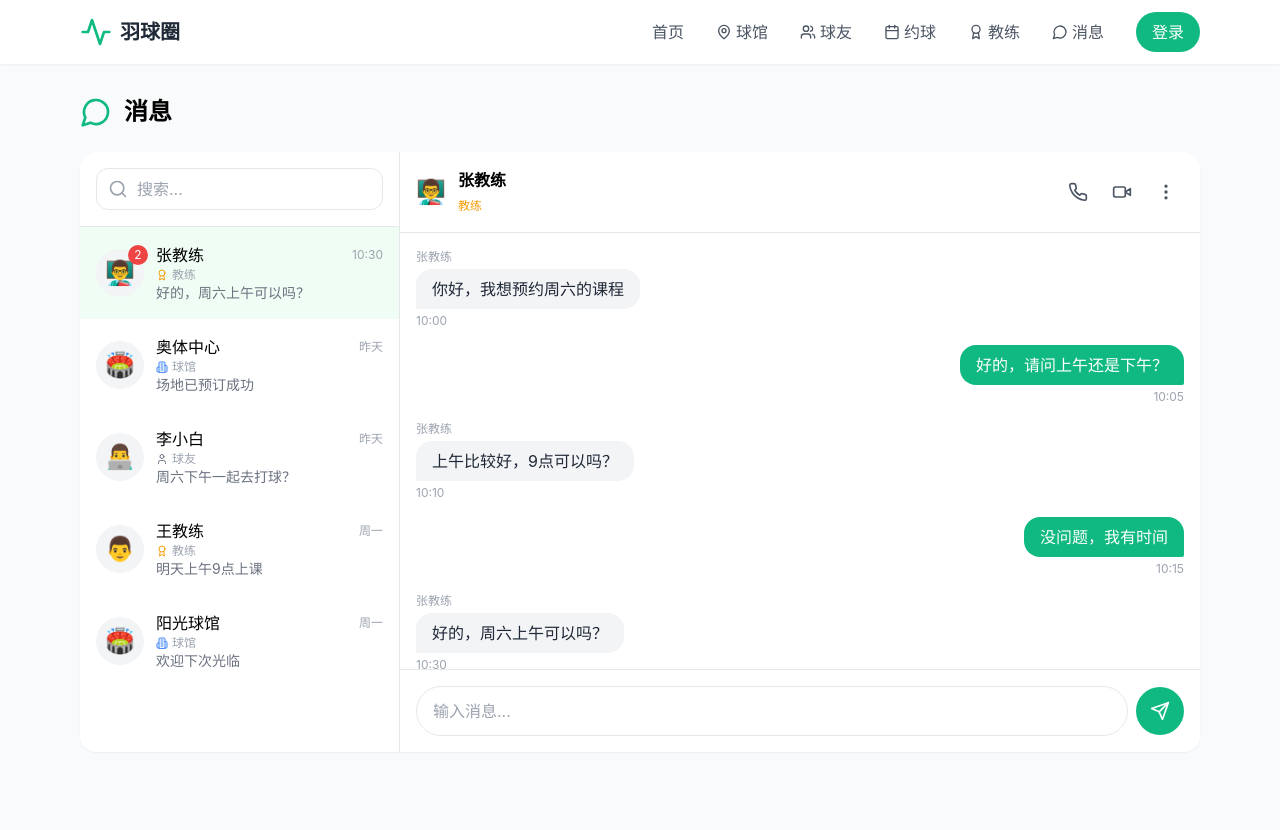
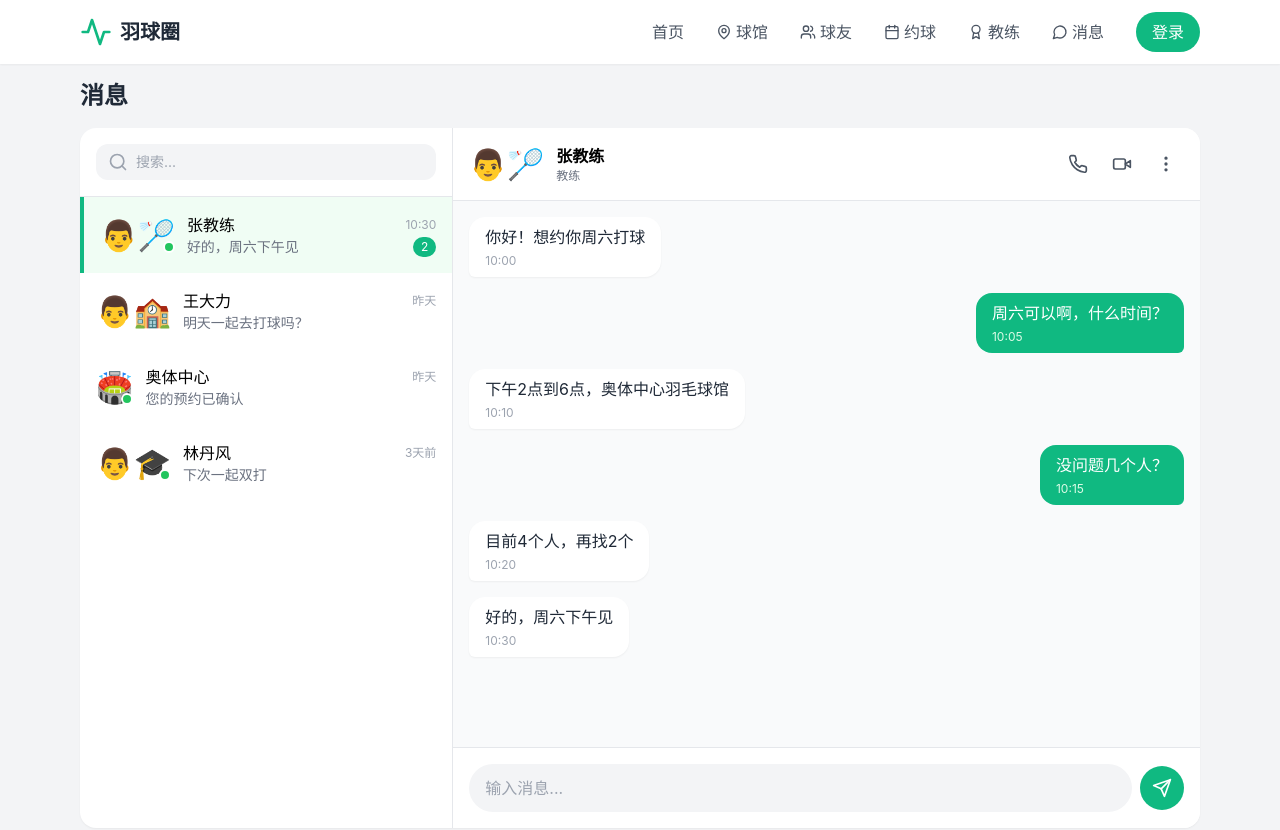
Before and after one commit to tomisnotcat/badminton-venue, a Next.js app: page /messages in a window 1280 px wide. Shown: the top 830 px of the page. Built offline with nearby package versions, Linux system fonts and the light colour scheme.

Commit message:
feat: 优化首页、消息页面

```diff
--- a/src/app/messages/page.js
+++ b/src/app/messages/page.js
@@ -1,153 +1,179 @@
 'use client'
 
 import { useState } from 'react'
-import { MessageCircle, Search, Send, Phone, Video, MoreVertical, User, Building2, Award } from 'lucide-react'
+import { Search, Send, Phone, Video, MoreVertical, User, MessageCircle } from 'lucide-react'
+
+// 模拟消息数据
+const mockChats = [
+  {
+    id: 1,
+    name: '张教练',
+    role: 'coach',
+    roleName: '教练',
+    avatar: '👨🏸',
+    lastMessage: '好的，周六下午见',
+    time: '10:30',
+    unread: 2,
+    online: true,
+  },
+  {
+    id: 2,
+    name: '王大力',
+    role: 'player',
+    roleName: '球友',
+    avatar: '👨🏫',
+    lastMessage: '明天一起去打球吗？',
+    time: '昨天',
+    unread: 0,
+    online: false,
+  },
+  {
+    id: 3,
+    name: '奥体中心',
+    role: 'venue',
+    roleName: '球馆',
+    avatar: '🏟️',
+    lastMessage: '您的预约已确认',
+    time: '昨天',
+    unread: 0,
+    online: true,
+  },
+  {
+    id: 4,
+    name: '林丹风',
+    role: 'player',
+    roleName: '球友',
+    avatar: '👨🎓',
+    lastMessage: '下次一起双打',
+    time: '3天前',
+    unread: 0,
+    online: true,
+  },
+]
+
+const mockMessages = [
+  { id: 1, sender: 'other', text: '你好！想约你周六打球', time: '10:00' },
+  { id: 2, sender: 'me', text: '周六可以啊，什么时间？', time: '10:05' },
+  { id: 3, sender: 'other', text: '下午2点到6点，奥体中心羽毛球馆', time: '10:10' },
+  { id: 4, sender: 'me', text: '没问题几个人？', time: '10:15' },
+  { id: 5, sender: 'other', text: '目前4个人，再找2个', time: '10:20' },
+  { id: 6, sender: 'other', text: '好的，周六下午见', time: '10:30' },
+]
 
 export default function MessagesPage() {
-  const [selectedChat, setSelectedChat] = useState(1)
-  const [newMessage, setNewMessage] = useState('')
+  const [selectedChat, setSelectedChat] = useState(mockChats[0])
+  const [search, setSearch] = useState('')
+  const [message, setMessage] = useState('')
 
-  const currentUser = { name: '我', avatar: '🏸' }
-
-  const users = [
-    { id: 1, name: '张教练', avatar: '👨‍🏫', role: '教练', lastMsg: '好的，周六上午可以吗？', time: '10:30', unread: 2 },
-    { id: 2, name: '奥体中心', avatar: '🏟️', role: '球馆', lastMsg: '场地已预订成功', time: '昨天', unread: 0 },
-    { id: 3, name: '李小白', avatar: '👨‍💻', role: '球友', lastMsg: '周六下午一起去打球？', time: '昨天', unread: 0 },
-    { id: 4, name: '王教练', avatar: '👨', role: '教练', lastMsg: '明天上午9点上课', time: '周一', unread: 0 },
-    { id: 5, name: '阳光球馆', avatar: '🏸', avatar: '🏟️', role: '球馆', lastMsg: '欢迎下次光临', time: '周一', unread: 0 },
-  ]
-
-  const messages = {
-    1: [
-      { id: 1, sender: 1, text: '你好，我想预约周六的课程', time: '10:00' },
-      { id: 2, sender: 'me', text: '好的，请问上午还是下午？', time: '10:05' },
-      { id: 3, sender: 1, text: '上午比较好，9点可以吗？', time: '10:10' },
-      { id: 4, sender: 'me', text: '没问题，我有时间', time: '10:15' },
-      { id: 5, sender: 1, text: '好的，周六上午可以吗？', time: '10:30' },
-    ],
-    2: [
-      { id: 1, sender: 2, text: '您好，请问要预订场地吗？', time: '昨天 14:00' },
-      { id: 2, sender: 'me', text: '是的，我想预订周六下午', time: '昨天 14:05' },
-      { id: 3, sender: 2, text: '场地已预订成功', time: '昨天 14:10' },
-    ],
-  }
-
-  const getRoleIcon = (role) => {
-    if (role === '教练') return <Award className="w-3 h-3" />
-    if (role === '球馆') return <Building2 className="w-3 h-3" />
-    return <User className="w-3 h-3" />
-  }
-
-  const getRoleColor = (role) => {
-    if (role === '教练') return 'text-amber-500'
-    if (role === '球馆') return 'text-blue-500'
-    return 'text-gray-500'
-  }
-
-  const selectedUser = users.find(u => u.id === selectedChat)
-  const chatMessages = messages[selectedChat] || []
+  const filteredChats = mockChats.filter(c =>
+    c.name.toLowerCase().includes(search.toLowerCase())
+  )
 
   const sendMessage = () => {
-    if (!newMessage.trim()) return
-    alert('消息已发送：' + newMessage)
-    setNewMessage('')
+    if (!message.trim()) return
+    alert(`发送成功: ${message}`)
+    setMessage('')
   }
 
   return (
-    <div className="min-h-screen bg-gray-50">
-      <div className="max-w-6xl mx-auto px-4 py-8">
-        <div className="flex items-center gap-3 mb-6">
-          <MessageCircle className="w-8 h-8 text-primary" />
-          <h1 className="text-2xl font-bold">消息</h1>
-        </div>
+    <div className="min-h-screen bg-gray-100">
+      <div className="max-w-6xl mx-auto h-screen py-4 px-4">
+        <h1 className="text-2xl font-bold mb-4 text-gray-800">消息</h1>
 
-        <div className="bg-white rounded-2xl shadow-sm overflow-hidden flex" style={{ height: '600px' }}>
-          {/* Left - User List */}
-          <div className="w-80 border-r flex flex-col">
+        <div className="bg-white rounded-2xl overflow-hidden shadow-sm h-[calc(100vh-100px)] flex">
+          {/* Chat List */}
+          <div className="w-1/3 border-r flex flex-col">
             {/* Search */}
             <div className="p-4 border-b">
               <div className="relative">
                 <Search className="w-5 h-5 absolute left-3 top-1/2 -translate-y-1/2 text-gray-400" />
-                <input type="text" placeholder="搜索..." className="w-full pl-10 pr-4 py-2 border rounded-xl" />
+                <input
+                  type="text"
+                  placeholder="搜索..."
+                  value={search}
+                  onChange={(e) => setSearch(e.target.value)}
+                  className="w-full pl-10 pr-4 py-2 bg-gray-100 rounded-xl text-sm"
+                />
               </div>
             </div>
 
-            {/* Chat List */}
+            {/* Chat Items */}
             <div className="flex-1 overflow-y-auto">
-              {users.map(user => (
-                <button
-                  key={user.id}
-                  onClick={() => setSelectedChat(user.id)}
-                  className={`w-full p-4 flex items-center gap-3 hover:bg-gray-50 transition ${selectedChat === user.id ? 'bg-green-50' : ''}`}
+              {filteredChats.map(chat => (
+                <div
+                  key={chat.id}
+                  onClick={() => setSelectedChat(chat)}
+                  className={`p-4 flex items-center gap-3 cursor-pointer hover:bg-gray-50 transition ${
+                    selectedChat?.id === chat.id ? 'bg-green-50 border-l-4 border-primary' : ''
+                  }`}
                 >
                   <div className="relative">
-                    <div className="w-12 h-12 bg-gray-100 rounded-full flex items-center justify-center text-2xl">
-                      {user.avatar}
-                    </div>
-                    {user.unread > 0 && (
-                      <span className="absolute -top-1 -right-1 w-5 h-5 bg-red-500 text-white text-xs rounded-full flex items-center justify-center">
-                        {user.unread}
-                      </span>
+                    <div className="text-3xl">{chat.avatar}</div>
+                    {chat.online && (
+                      <div className="absolute bottom-0 right-0 w-3 h-3 bg-green-500 rounded-full border-2 border-white"></div>
                     )}
                   </div>
-                  <div className="flex-1 text-left">
+                  <div className="flex-1 min-w-0">
                     <div className="flex items-center justify-between">
-                      <span className="font-medium">{user.name}</span>
-                      <span className="text-xs text-gray-400">{user.time}</span>
+                      <span className="font-medium truncate">{chat.name}</span>
+                      <span className="text-xs text-gray-400">{chat.time}</span>
                     </div>
-                    <div className="flex items-center gap-1">
-                      <span className={`text-xs ${getRoleColor(user.role)}`}>{getRoleIcon(user.role)}</span>
-                      <span className="text-xs text-gray-400">{user.role}</span>
+                    <div className="flex items-center justify-between">
+                      <span className="text-sm text-gray-500 truncate">{chat.lastMessage}</span>
+                      {chat.unread > 0 && (
+                        <span className="bg-primary text-white text-xs px-2 py-0.5 rounded-full">
+                          {chat.unread}
+                        </span>
+                      )}
                     </div>
-                    <p className="text-sm text-gray-500 truncate">{user.lastMsg}</p>
                   </div>
-                </button>
+                </div>
               ))}
             </div>
           </div>
 
-          {/* Right - Chat Area */}
+          {/* Chat Window */}
           <div className="flex-1 flex flex-col">
-            {selectedUser ? (
+            {selectedChat ? (
               <>
-                {/* Chat Header */}
-                <div className="p-4 border-b flex items-center justify-between">
+                {/* Header */}
+                <div className="p-4 border-b flex items-center justify-between bg-white">
                   <div className="flex items-center gap-3">
-                    <div className="text-2xl">{selectedUser.avatar}</div>
+                    <div className="text-3xl">{selectedChat.avatar}</div>
                     <div>
-                      <h3 className="font-bold">{selectedUser.name}</h3>
-                      <span className={`text-xs ${getRoleColor(selectedUser.role)}`}>{selectedUser.role}</span>
+                      <div className="font-bold">{selectedChat.name}</div>
+                      <div className="text-xs text-gray-500">{selectedChat.roleName}</div>
                     </div>
                   </div>
                   <div className="flex items-center gap-2">
-                    <button className="p-2 hover:bg-gray-100 rounded-lg">
+                    <button className="p-2 hover:bg-gray-100 rounded-full">
                       <Phone className="w-5 h-5 text-gray-600" />
                     </button>
-                    <button className="p-2 hover:bg-gray-100 rounded-lg">
+                    <button className="p-2 hover:bg-gray-100 rounded-full">
                       <Video className="w-5 h-5 text-gray-600" />
                     </button>
-                    <button className="p-2 hover:bg-gray-100 rounded-lg">
+                    <button className="p-2 hover:bg-gray-100 rounded-full">
                       <MoreVertical className="w-5 h-5 text-gray-600" />
                     </button>
                   </div>
                 </div>
 
                 {/* Messages */}
-                <div className="flex-1 overflow-y-auto p-4 space-y-4">
-                  {chatMessages.map(msg => (
-                    <div key={msg.id} className={`flex ${msg.sender === 'me' ? 'justify-end' : 'justify-start'}`}>
-                      <div className={`max-w-[70%] ${msg.sender === 'me' ? 'order-2' : ''}`}>
-                        {msg.sender !== 'me' && (
-                          <div className="text-xs text-gray-400 mb-1">{selectedUser.name}</div>
-                        )}
-                        <div className={`px-4 py-2 rounded-2xl ${
+                <div className="flex-1 overflow-y-auto p-4 space-y-4 bg-gray-50">
+                  {mockMessages.map(msg => (
+                    <div
+                      key={msg.id}
+                      className={`flex ${msg.sender === 'me' ? 'justify-end' : 'justify-start'}`}
+                    >
+                      <div
+                        className={`max-w-[70%] px-4 py-2 rounded-2xl ${
                           msg.sender === 'me'
-                            ? 'bg-primary text-white rounded-br-sm'
-                            : 'bg-gray-100 text-gray-800 rounded-bl-sm'
-                        }`}>
-                          {msg.text}
-                        </div>
-                        <div className={`text-xs text-gray-400 mt-1 ${msg.sender === 'me' ? 'text-right' : ''}`}>
+                            ? 'bg-primary text-white rounded-br-md'
+                            : 'bg-white text-gray-800 rounded-bl-md shadow-sm'
+                        }`}
+                      >
+                        <p>{msg.text}</p>
+                        <div className={`text-xs mt-1 ${msg.sender === 'me' ? 'text-green-100' : 'text-gray-400'}`}>
                           {msg.time}
                         </div>
                       </div>
@@ -156,19 +182,19 @@ export default function MessagesPage() {
                 </div>
 
                 {/* Input */}
-                <div className="p-4 border-t">
+                <div className="p-4 bg-white border-t">
                   <div className="flex items-center gap-2">
                     <input
                       type="text"
-                      value={newMessage}
-                      onChange={(e) => setNewMessage(e.target.value)}
+                      placeholder="输入消息..."
+                      value={message}
+                      onChange={(e) => setMessage(e.target.value)}
                       onKeyPress={(e) => e.key === 'Enter' && sendMessage()}
-                      placeholder="输入消息..."
-                      className="flex-1 px-4 py-3 border rounded-full"
+                      className="flex-1 px-4 py-3 bg-gray-100 rounded-full focus:outline-none focus:ring-2 focus:ring-primary"
                     />
                     <button
                       onClick={sendMessage}
-                      className="w-12 h-12 bg-primary text-white rounded-full flex items-center justify-center hover:bg-secondary"
+                      className="p-3 bg-primary text-white rounded-full hover:bg-green-600 transition"
                     >
                       <Send className="w-5 h-5" />
                     </button>
@@ -177,7 +203,10 @@ export default function MessagesPage() {
               </>
             ) : (
               <div className="flex-1 flex items-center justify-center text-gray-400">
-                选择一个对话开始聊天
+                <div className="text-center">
+                  <MessageCircle className="w-16 h-16 mx-auto mb-4 opacity-50" />
+                  <p>选择聊天对象开始对话</p>
+                </div>
               </div>
             )}
           </div>
```
Also changed, not shown: src/app/page.js (+96 -25 lines).
